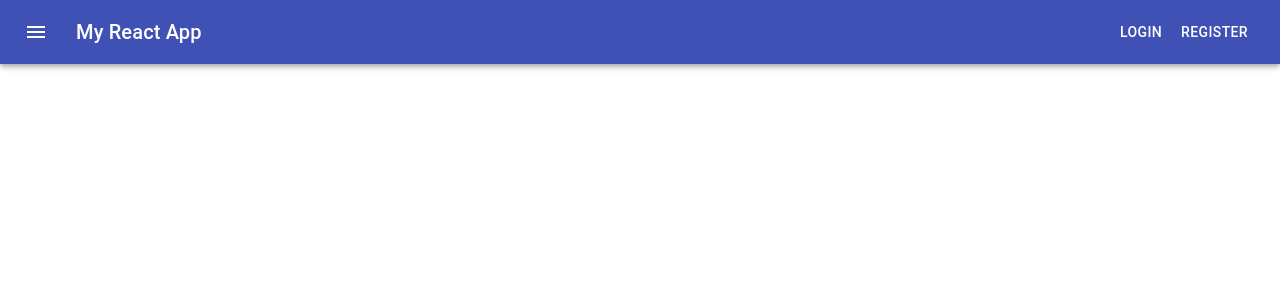
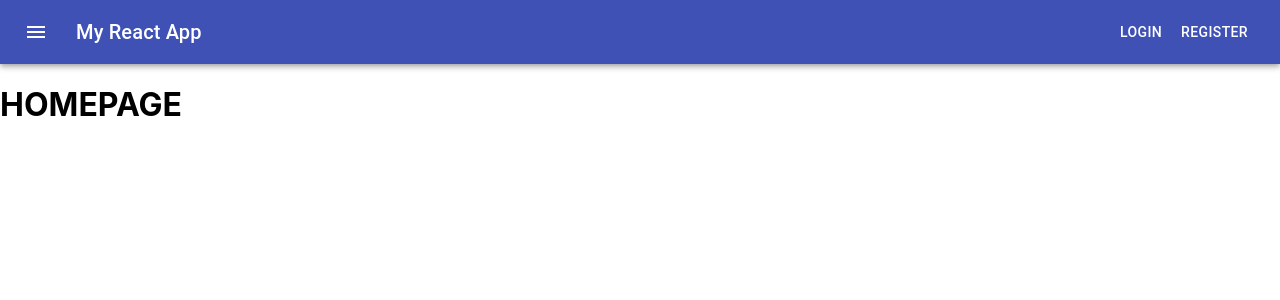
Before and after one commit to sakkarakaya/react-social-app, a React (Create React App) app: page / in a window 1280 px wide. Shown: the top 300 px of the page. Built offline with nearby package versions, Linux system fonts and the light colour scheme; no server answers.

Commit message:
added homepage

```diff
--- a/src/Router.js
+++ b/src/Router.js
@@ -1,4 +1,5 @@
 import React from 'react'
+import Home from './pages/Home'
 import SignUp from './pages/SignUp'
 import Login from './pages/Login'
 import Navbar from './components/Navbar'
@@ -11,6 +12,7 @@
             <Switch>
                 <Route path="/register" component={SignUp}/>
                 <Route path="/login" component={Login}/>
+                <Route path="/" component={Home}/>
             </Switch>
         </Router>
     )
--- /dev/null
+++ b/src/pages/Home.js
@@ -0,0 +1,11 @@
+import React from 'react'
+
+const Home = () => {
+    return (
+        <div>
+            <h1>HOMEPAGE</h1>
+        </div>
+    )
+}
+
+export default Home
```
